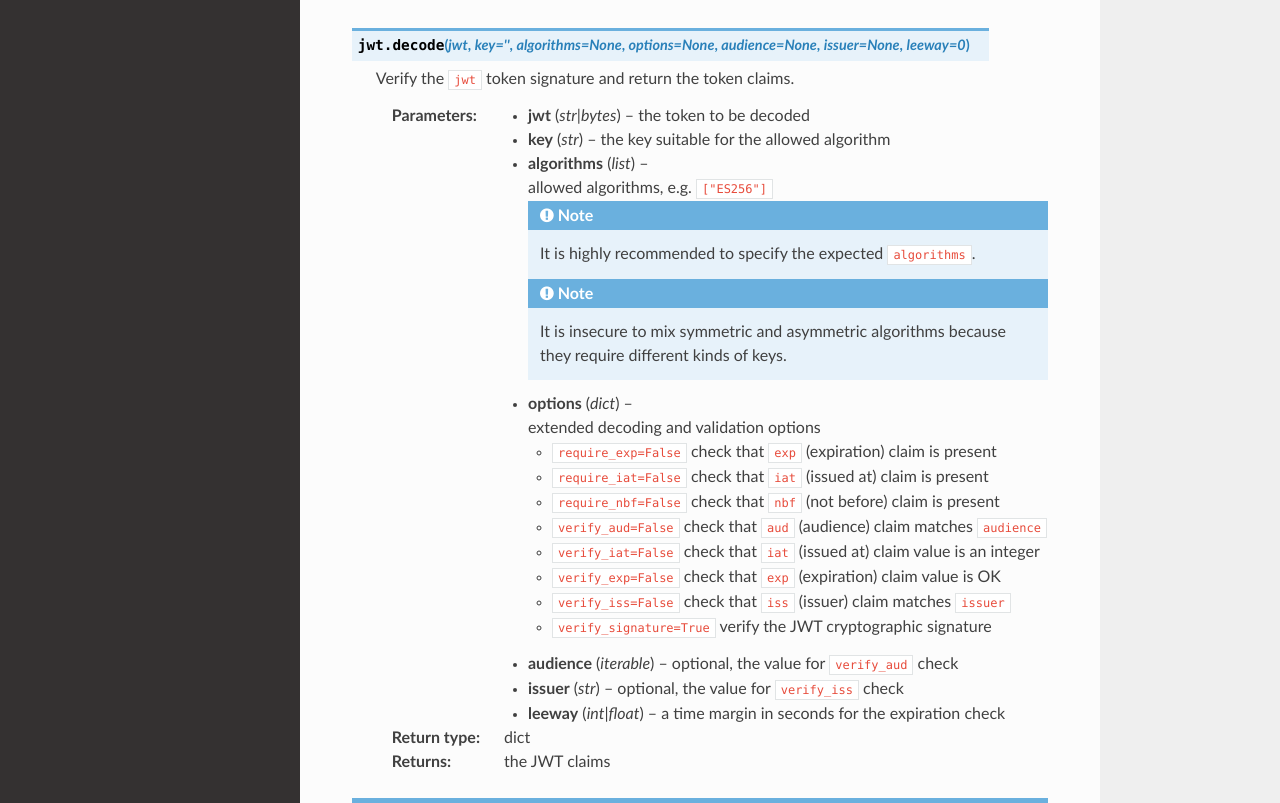
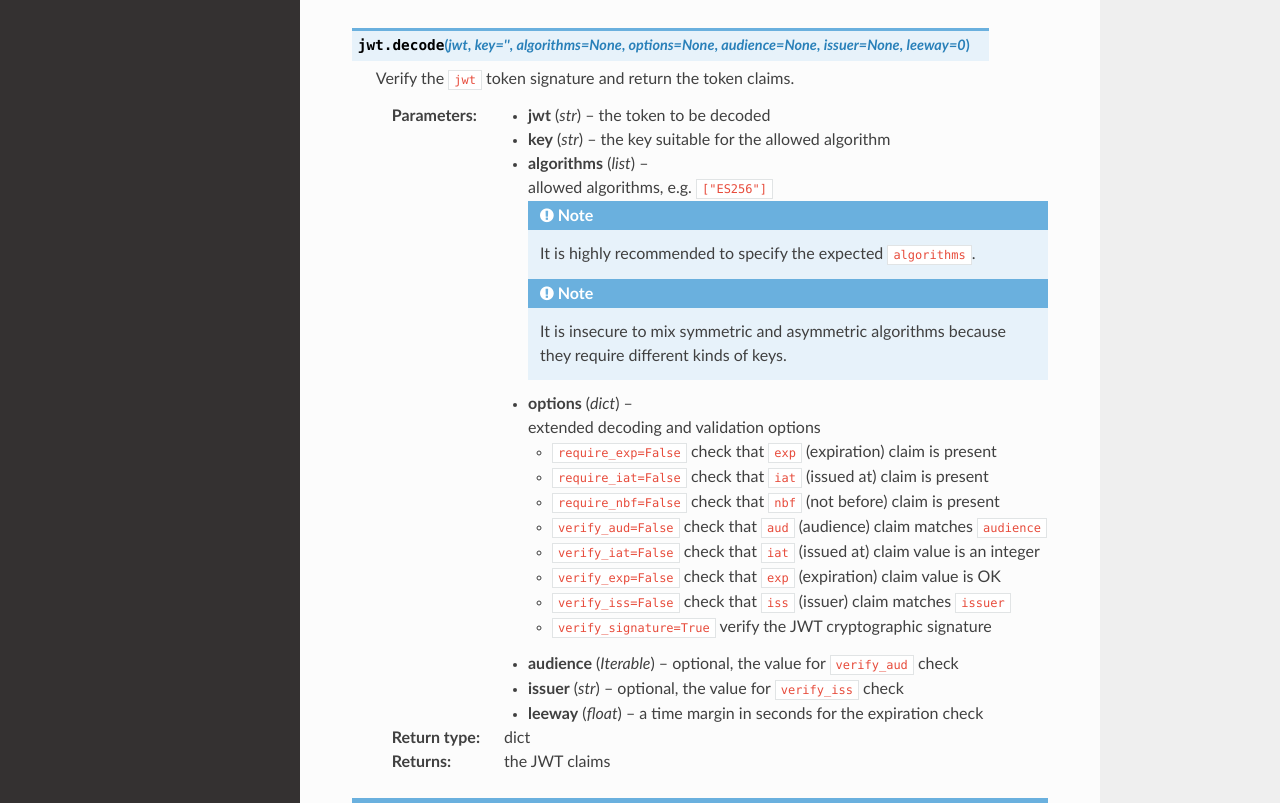
Before and after one commit to jpadilla/pyjwt, a Sphinx documentation site: the page built from docs/api.rst, in a window 1280 px wide and 1400 px high. Shown: the part 537-1340 px from the top of the window. Built offline with Sphinx 7.4.7 and the Read the Docs theme 2.0.0, drawn with Linux system fonts in a browser that asks for light colours.

Commit message:
Fix tox "docs" environment to pass (#567)
- Fixed doctest which included incorrect output.
- Use intersphinx to allow linking to Python JSONEncoder class.
- Fix param types after previous str/bytes cleanups.
- Fix param syntax to avoid vertical bar.

The command `tox -e docs` now passes.

```diff
--- a/README.rst
+++ b/README.rst
@@ -42,7 +42,7 @@
     >>> import jwt
     >>> encoded = jwt.encode({"some": "payload"}, "secret", algorithm="HS256")
     >>> print(encoded)
-    eyJhbGciOiJIUzI1NiIsInR5cCI6IkpXVCJ9.eyJzb21lIjoicGF5bG9hZCJ9.4twFt5NiznN84AWoo1d7KO1T_yoc0Z6XOpOVswacPZg
+    eyJ0eXAiOiJKV1QiLCJhbGciOiJIUzI1NiJ9.eyJzb21lIjoicGF5bG9hZCJ9.Joh1R2dYzkRvDkqv3sygm5YyK8Gi4ShZqbhK2gxcs2U
     >>> jwt.decode(encoded, "secret", algorithms=["HS256"])
     {'some': 'payload'}
 
--- a/docs/api.rst
+++ b/docs/api.rst
@@ -23,7 +23,7 @@
 
     Verify the ``jwt`` token signature and return the token claims.
 
-    :param str|bytes jwt: the token to be decoded
+    :param str jwt: the token to be decoded
     :param str key: the key suitable for the allowed algorithm
 
     :param list algorithms: allowed algorithms, e.g. ``["ES256"]``
@@ -43,9 +43,9 @@
         * ``verify_iss=False`` check that ``iss`` (issuer) claim matches ``issuer``
         * ``verify_signature=True`` verify the JWT cryptographic signature
 
-    :param iterable audience: optional, the value for ``verify_aud`` check
+    :param Iterable audience: optional, the value for ``verify_aud`` check
     :param str issuer: optional, the value for ``verify_iss`` check
-    :param int|float leeway: a time margin in seconds for the expiration check
+    :param float leeway: a time margin in seconds for the expiration check
     :rtype: dict
     :returns: the JWT claims
 
--- a/docs/conf.py
+++ b/docs/conf.py
@@ -83,6 +83,10 @@
 # If true, `todo` and `todoList` produce output, else they produce nothing.
 todo_include_todos = False
 
+# Intersphinx extension.
+intersphinx_mapping = {
+    "python": ("https://docs.python.org/3/", None),
+}
 
 # -- Options for HTML output ----------------------------------------------
 
--- a/docs/index.rst
+++ b/docs/index.rst
@@ -32,7 +32,7 @@
     >>> import jwt
     >>> encoded_jwt = jwt.encode({"some": "payload"}, "secret", algorithm="HS256")
     >>> print(encoded_jwt)
-    eyJhbGciOiJIUzI1NiIsInR5cCI6IkpXVCJ9.eyJzb21lIjoicGF5bG9hZCJ9.4twFt5NiznN84AWoo1d7KO1T_yoc0Z6XOpOVswacPZg
+    eyJ0eXAiOiJKV1QiLCJhbGciOiJIUzI1NiJ9.eyJzb21lIjoicGF5bG9hZCJ9.Joh1R2dYzkRvDkqv3sygm5YyK8Gi4ShZqbhK2gxcs2U
     >>> jwt.decode(encoded_jwt, "secret", algorithms=["HS256"])
     {'some': 'payload'}
 
```
